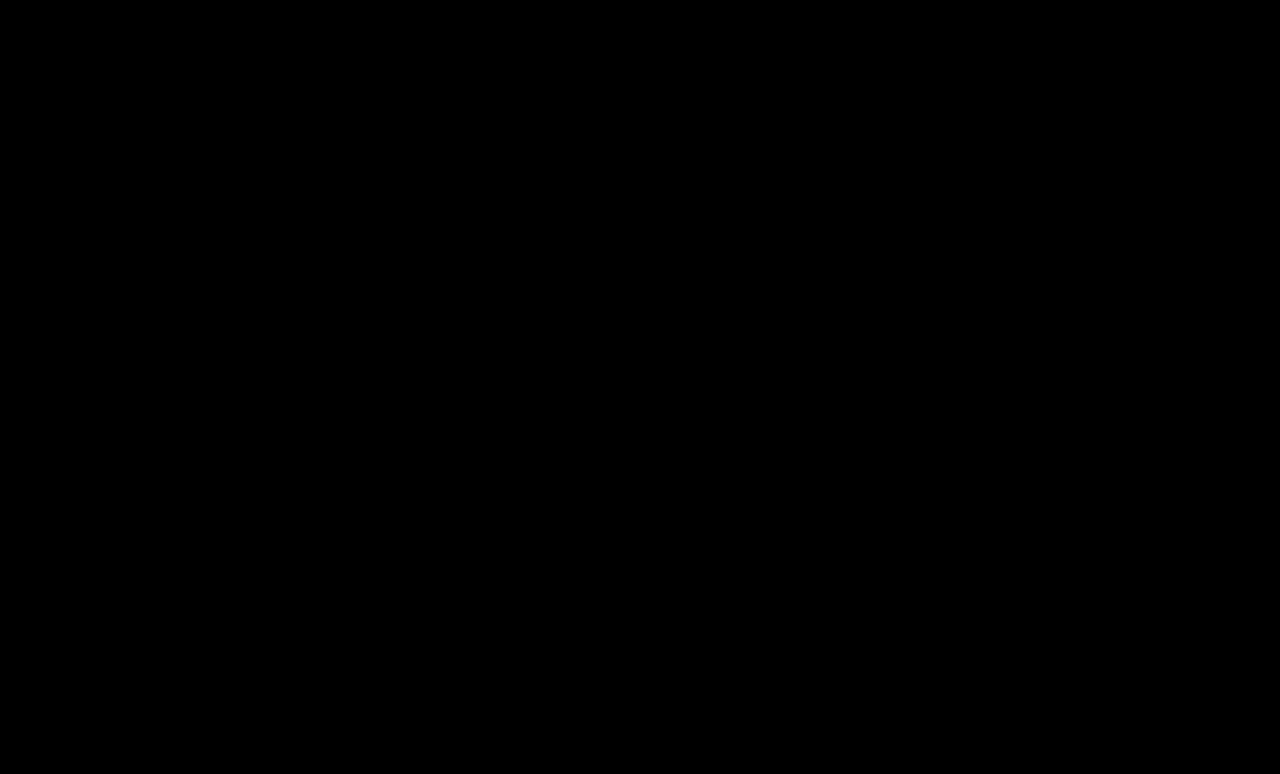
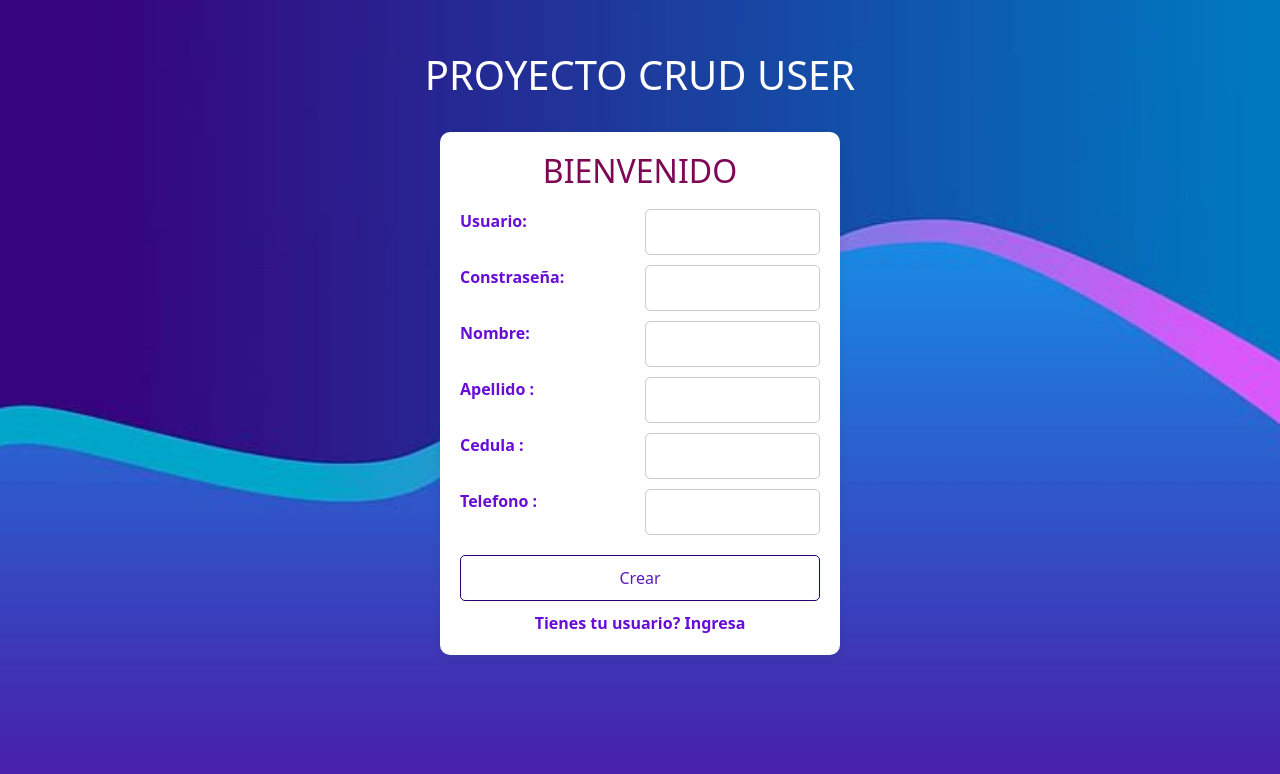
Before and after one commit to hsmg777/preact, a React (Create React App) app: page /registrar in a window 1280 px wide. Shown: the top 774 px of the page. Built offline with nearby package versions, Linux system fonts and the light colour scheme.

Commit message:
Front- registrarse

```diff
--- a/src/App.js
+++ b/src/App.js
@@ -1,12 +1,14 @@
 import React from 'react';
 import { BrowserRouter as Router, Route, Switch } from 'react-router-dom';
 import MainPage from './components/MainPage';
+import Register from './components/Register';
 function App() {
   return (
     <Router>
       <div className="App">
         <Switch>
           <Route path="/" exact component={MainPage} />
+          <Route path="/registrar" exact component={Register} />
         </Switch>
       </div>
     </Router>
--- a/src/components/MainPage.js
+++ b/src/components/MainPage.js
@@ -16,7 +16,7 @@ const MainPage = () => {
                     <h4>Ingrese su contraseña</h4>
                     <input type='password'></input>
                     <button type="submit" className='reservar-button'>Acceder</button>
-                    <p>No tienes tu usuario? <Link to="/register">Registrate</Link> </p> {/* Usando Link */}
+                    <p>No tienes tu usuario? <Link to="/registrar">Registrate</Link> </p> {/* Usando Link */}
                 </div>
             </div>
         </div>
--- /dev/null
+++ b/src/components/Register.js
@@ -0,0 +1,33 @@
+import React from 'react';
+import { Link } from 'react-router-dom'; // Si usas react-router-dom
+import './styles/Register.css'
+
+const Register = () => {
+    return (
+        <div className='register-page'>
+            <div className='register-encabezado'>
+                <h1>PROYECTO CRUD USER</h1>
+            </div>
+            <div className='register-cuerpo'>
+                <div className='register-form'>
+                    <h2>BIENVENIDO</h2>
+                    <p>Usuario:</p>
+                    <input type='text'></input>
+                    <p>Constraseña:</p>
+                    <input type='password'></input>
+                    <p>Nombre:</p>
+                    <input type='text'></input>
+                    <p>Apellido :</p>
+                    <input type='text'></input>
+                    <p>Cedula :</p>
+                    <input type='text'></input>
+                    <p>Telefono :</p>
+                    <input type='text'></input>
+                    <button type="submit" className='reservar-button'>Crear</button>
+                    <p>Tienes tu usuario? <Link to="/">Ingresa</Link> </p>
+                </div>
+            </div>
+        </div>
+    );
+}
+export default Register;
--- a/src/components/styles/MainPage.css
+++ b/src/components/styles/MainPage.css
@@ -1,6 +1,5 @@
 /* MainPage.css */
 .main-page {
-
   height: 100vh; /* Ajuste para ocupar el 100% de la vista */
   display: flex;
   flex-direction: column; /* Para alinear en columna */
--- /dev/null
+++ b/src/components/styles/Register.css
@@ -0,0 +1,118 @@
+/* Register.css */
+.register-page {
+  min-height: 100vh; /* Asegurar que ocupe al menos la altura de la vista */
+  display: flex;
+  flex-direction: column;
+  justify-content: flex-start;
+  align-items: center;
+  background-image: url('../../../public/fondo.jpeg');
+  background-size: cover; /* Cubrir todo el contenedor */
+  background-attachment: fixed; /* Asegura que el fondo se mantenga fijo */
+  background-position: center;
+  text-align: center;
+}
+
+.register-encabezado {
+  color: white;
+  text-align: center;
+  margin-top: 4%;
+  font-size: 2rem;
+}
+
+.register-cuerpo {
+  display: flex;
+  justify-content: center;
+  align-items: center;
+  margin-top: 25px;
+}
+
+.register-form {
+  background-color: white;
+  padding: 20px;
+  box-shadow: 0 4px 8px rgba(18, 65, 3, 0.1);
+  border-radius: 10px;
+  width: 100%; /* Tamaño de tarjeta más reducido */
+  max-width: 400px; /* Límite máximo para pantallas más grandes */
+  text-align: left;
+  display: grid;
+  grid-template-columns: 1fr 1fr; /* Dos columnas en el grid */
+  grid-gap: 10px; /* Espacio entre los elementos */
+}
+
+.register-form h2 {
+  grid-column: span 2; /* Ocupa ambas columnas */
+  color: rgb(125, 6, 85);
+  text-align: center;
+}
+
+.register-form p {
+  margin: 0;
+  color: rgb(103, 13, 214);
+  font-weight: bold;
+}
+
+.register-form input {
+  width: 100%;
+  padding: 10px;
+  border: 1px solid #ccc;
+  border-radius: 5px;
+  font-size: 1rem;
+}
+
+.register-form input:focus {
+  outline: none;
+  border-color: rgb(92, 27, 183); /* Cambiar color del borde en focus */
+}
+
+.register-form p, .register-form input {
+  grid-column: span 1; /* Cada par de <p> y <input> ocupa una columna */
+}
+
+.register-form a {
+  color: rgb(103, 13, 214);
+  text-decoration: none;
+}
+
+.register-form a:hover {
+  text-decoration: underline;
+}
+
+.reservar-button {
+  grid-column: span 2; /* Ocupa ambas columnas */
+  border: 1px solid rgb(44, 0, 106);
+  background-color: transparent;
+  color: rgb(92, 27, 183);
+  font-size: 1rem;
+  padding: 10px;
+  cursor: pointer;
+  transition: all 0.3s ease;
+  border-radius: 5px;
+  margin-top: 10px;
+  text-align: center; /* Asegura que el texto esté centrado */
+}
+
+.reservar-button:hover {
+  background-color: rgb(92, 27, 183);
+  color: white;
+}
+
+.register-form p:last-of-type {
+  grid-column: span 2; /* El último párrafo ocupa ambas columnas */
+  text-align: center; /* Centrado */
+}
+
+/* Ajustes para pantallas pequeñas */
+@media (max-width: 768px) {
+  .register-form {
+    width: 100%;
+    padding: 15px;
+  }
+
+  .register-encabezado {
+    font-size: 1.5rem;
+  }
+
+  .reservar-button {
+    font-size: 0.9rem;
+  }
+}
```
